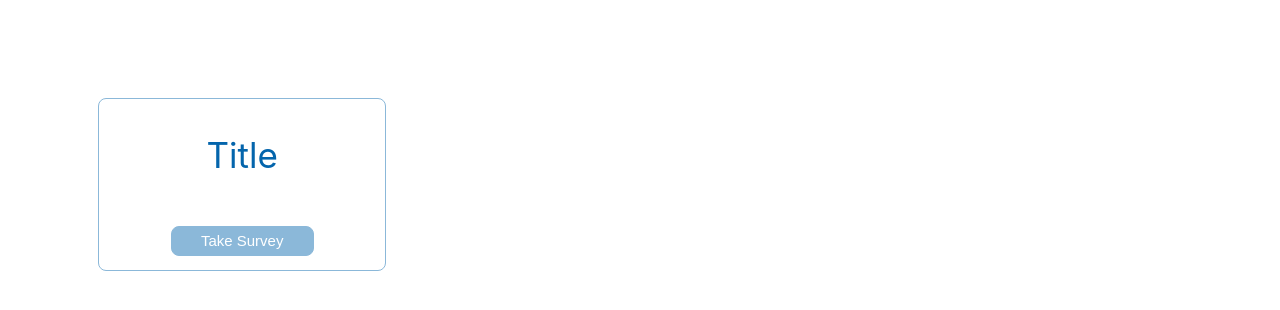
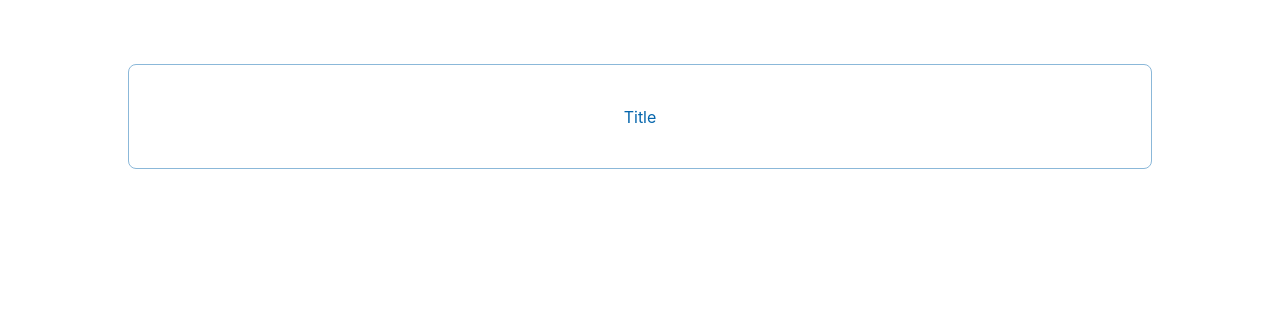
Before and after one commit to Lama-Mahmoud/survey-builder, a React (Create React App) app in the folder survey/: page / in a window 1280 px wide. Shown: the top 310 px of the page. Built offline with nearby package versions, Linux system fonts and the light colour scheme.

Commit message:
Making Survey response frontend 1st parent component

```diff
--- a/survey/src/Response.css
+++ b/survey/src/Response.css
@@ -0,0 +1,27 @@
+.survey{
+    margin: 10%;
+    margin-top: 5%;
+    padding:2%;
+    border:0.5px solid #8BB8D9;
+    border-radius: 8px;
+    color:#0465AC;
+
+}
+
+
+.Button{
+    background-color: #8BB8D9;
+    border-radius: 8px;
+    border:none;
+    width:100%;
+    font-size: 25px;
+    box-shadow: 0 10px 10px 0 #e1ebf3;
+    color: white;
+    margin-top: 15px;
+    padding:2%;
+    border:0.5px solid #8BB8D9;
+}
+
+.Button:hover{
+    background-color: #b1d9f5;
+}
--- a/survey/src/Response.js
+++ b/survey/src/Response.js
@@ -0,0 +1,13 @@
+import './Response.css';
+
+const Response = () => {
+    return (
+        <div className='survey' align="center">
+            <div className='question'>
+                <p>Title</p>
+            </div>
+        </div>
+     );
+}
+
+export default Response;
--- a/survey/src/index.js
+++ b/survey/src/index.js
@@ -1,12 +1,12 @@
 import React from 'react';
 import ReactDOM from 'react-dom/client';
 import './index.css';
-import Surveys from './Surveys';
+import Response from './Response';
 
 const root = ReactDOM.createRoot(document.getElementById('root'));
 root.render(
   <React.StrictMode>
-    <Surveys/>
+    <Response/>
   </React.StrictMode>
 );
 
```
